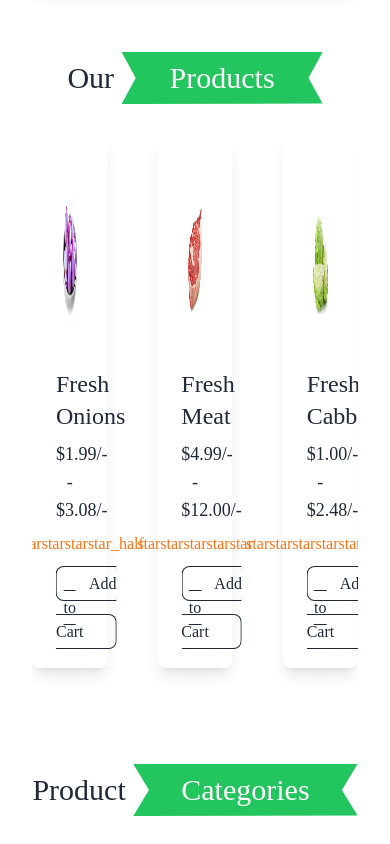
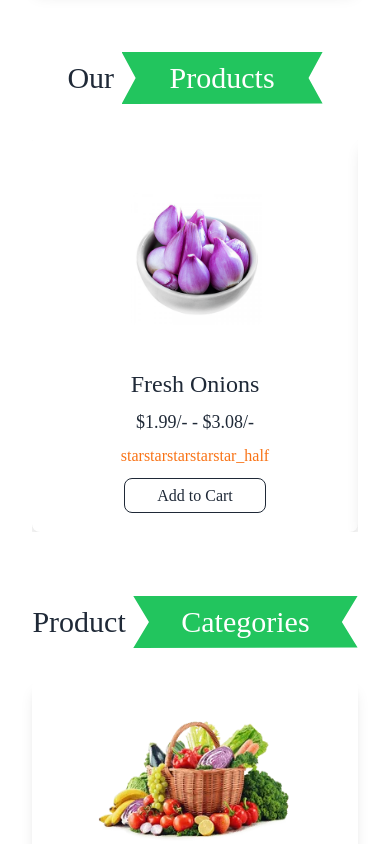
Before and after one commit to SauravBeginner/groco, a React (Vite) app: page / in a window 390 px wide. Shown: the part 1820-2664 px from the top of the page. Built offline with nearby package versions, Linux system fonts and the light colour scheme.

Commit message:
slider responsive

```diff
--- a/src/components/Products.tsx
+++ b/src/components/Products.tsx
@@ -14,8 +14,8 @@ export const Products = () => {
         </span>
       </Heading>
       <Swiper
-        spaceBetween={50}
-        slidesPerView={3}
+        // spaceBetween={50}
+        // slidesPerView={3}
         //   centeredSlides={true}
         autoplay={{
           delay: 2500,
@@ -23,6 +23,20 @@ export const Products = () => {
         }}
         pagination={{
           clickable: true,
+        }}
+        breakpoints={{
+          640: {
+            slidesPerView: 1,
+            spaceBetween: 40,
+          },
+          768: {
+            slidesPerView: 2,
+            spaceBetween: 40,
+          },
+          1024: {
+            slidesPerView: 3,
+            spaceBetween: 50,
+          },
         }}
         navigation={true}
         onSlideChange={() => console.log("slide change")}
--- a/src/components/Reviews.tsx
+++ b/src/components/Reviews.tsx
@@ -14,8 +14,8 @@ export const Reviews = () => {
         </span>
       </Heading>
       <Swiper
-        spaceBetween={50}
-        slidesPerView={3}
+        // spaceBetween={50}
+        // slidesPerView={3}
         //   centeredSlides={true}
         autoplay={{
           delay: 2500,
@@ -23,6 +23,20 @@ export const Reviews = () => {
         }}
         pagination={{
           clickable: true,
+        }}
+        breakpoints={{
+          640: {
+            slidesPerView: 1,
+            spaceBetween: 40,
+          },
+          768: {
+            slidesPerView: 2,
+            spaceBetween: 40,
+          },
+          1024: {
+            slidesPerView: 3,
+            spaceBetween: 50,
+          },
         }}
         navigation={true}
         onSlideChange={() => console.log("slide change")}
```
